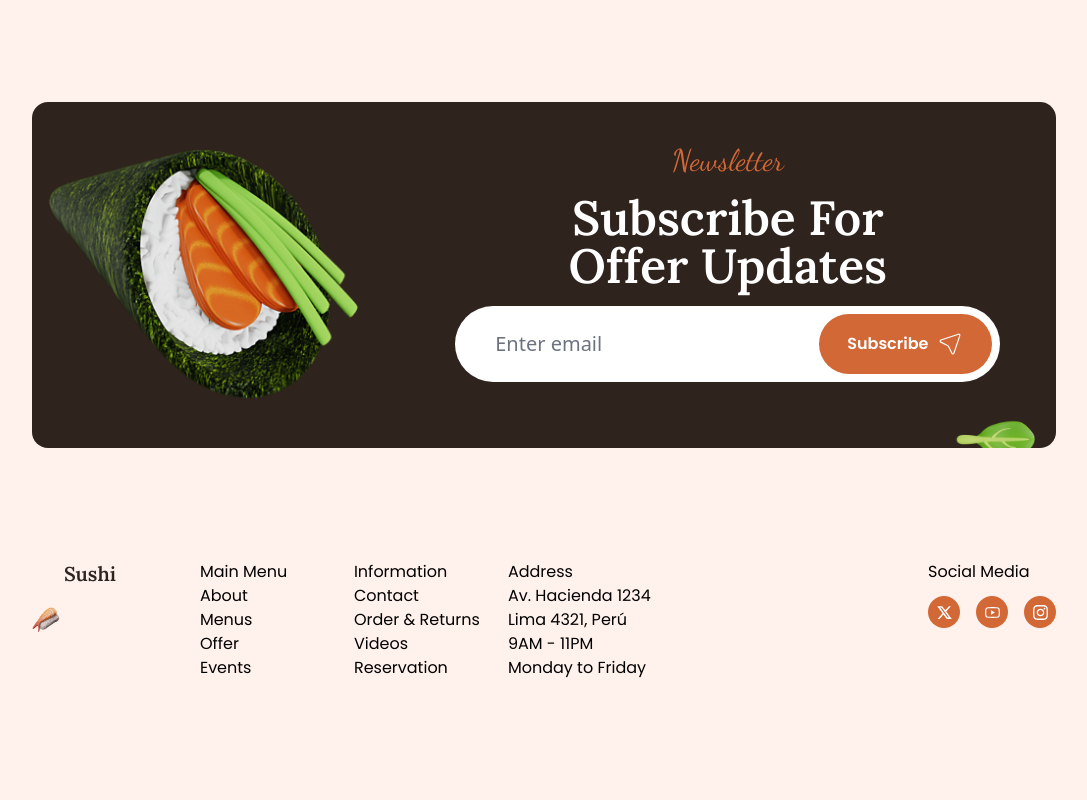
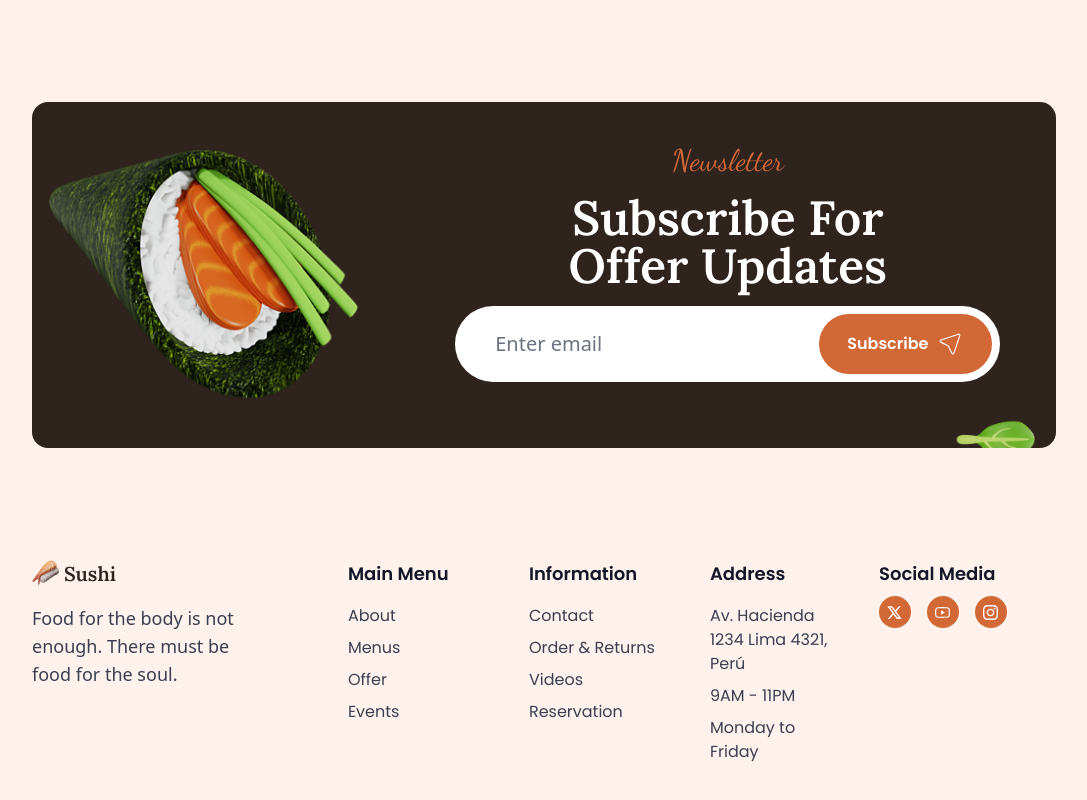
Before and after one commit to coder-kaleb/sushi, a Next.js app: page / in a window 1280 px wide. Shown: the part 2584-3384 px from the top of the page, without its empty margins (96-1183 px from the left). Built offline with nearby package versions, Linux system fonts and the light colour scheme.

Commit message:
footer finished

```diff
--- a/components/Footer.tsx
+++ b/components/Footer.tsx
@@ -5,12 +5,16 @@ import { RiTwitterXLine } from "react-icons/ri";
 import { FaInstagram } from "react-icons/fa";
 import { AiOutlineYoutube } from "react-icons/ai";
 import SocialLinks from "./SocialLinks";
+
 function Footer() {
   return (
-    <footer className={`${poppins.className} mx-auto max-w-screen-2xl py-28`}>
-      <div className="flex gap-28">
+    <footer
+      className={`relative mx-auto max-w-screen-2xl overflow-hidden py-12 md:py-20 lg:py-28`}
+    >
+      <div className="mx-auto flex w-full items-start gap-6 max-lg:flex-wrap lg:gap-24">
+        <div className={`flex flex-col gap-4 `}>
           <div
-          className={`text-md flex cursor-pointer text-xl font-semibold text-light-gray transition duration-500 hover:text-orange  ${lora.className} gap-1`}
+            className={`text-md flex cursor-pointer items-start text-xl font-semibold text-light-gray transition duration-500 hover:text-orange ${lora.className} gap-1`}
           >
             <Image
               src="/logo.png"
@@ -19,23 +23,38 @@ function Footer() {
               width={28}
               height={28}
             />
-          Sushi
+            <p>Sushi</p>
           </div>
-        <section className=" grid grid-cols-4">
+          <p className="max-w-[230px] text-lg text-gray-700 ">
+            Food for the body is not enough. There must be food for the soul.
+          </p>
+        </div>
+
+        <div className=" w-ful flex flex-col justify-between gap-8 sm:flex-row ">
+          <section
+            className={`${poppins.className} flex w-full flex-1 gap-11 max-md:gap-9 max-sm:flex-wrap`}
+          >
             {footerLinks.map((item) => (
-            <div key={item.title}>
-              <h3>{item.title}</h3>
-              <ul>
+              <div key={item.title} className="w-full">
+                <h3 className="mb-4 text-lg font-semibold text-gray-900">
+                  {item.title}
+                </h3>
+                <ul className=" text-gray-700">
                   {item.subChild.map((link) => (
-                  <li key={link}>{link}</li>
+                    <li key={link} className="mb-2">
+                      {link}
+                    </li>
                   ))}
                 </ul>
               </div>
             ))}
           </section>
-        <div>
-          <h3 className=" mb-3">Social Media</h3>
-          <div className=" flex gap-4">
+
+          <div className={`${poppins.className} md:w-1/4 `}>
+            <h3 className="mb-2 text-lg font-semibold text-gray-900">
+              Social Media
+            </h3>
+            <div className="flex gap-4">
               <SocialLinks>
                 <RiTwitterXLine size={17} color="#fff" />
               </SocialLinks>
@@ -48,6 +67,7 @@ function Footer() {
             </div>
           </div>
         </div>
+      </div>
     </footer>
   );
 }
--- a/constants/index.ts
+++ b/constants/index.ts
@@ -23,7 +23,8 @@ export const footerLinks: footerProps[] = [
     title: "Address",
     subChild: [
       "Av. Hacienda 1234 Lima 4321, Perú",
-      "9AM - 11PM Monday to Friday",
+      "9AM - 11PM ",
+      "Monday to Friday"
     ],
   },
 ];
```
Lines whose indentation alone changed are shown as unchanged.
